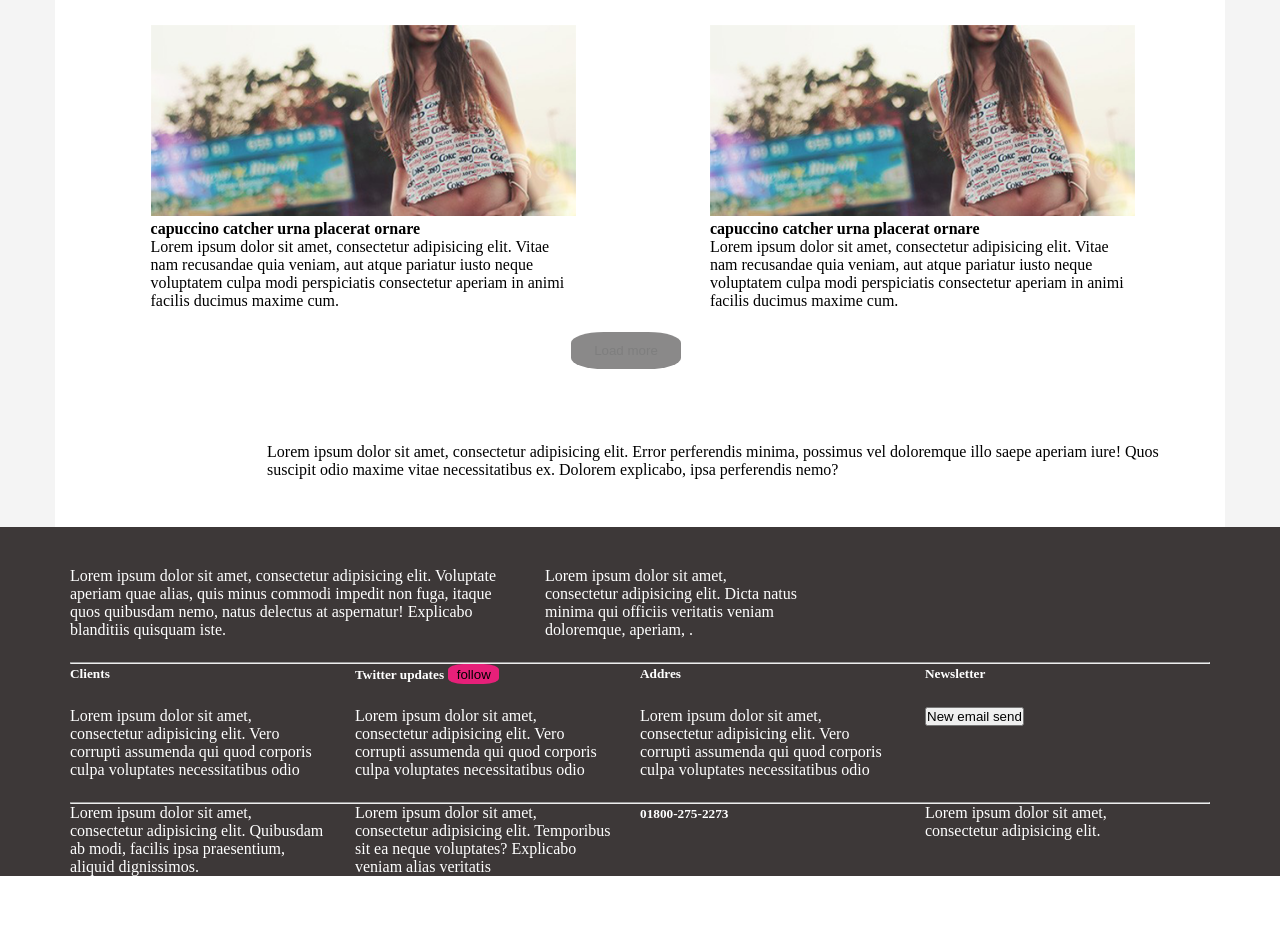
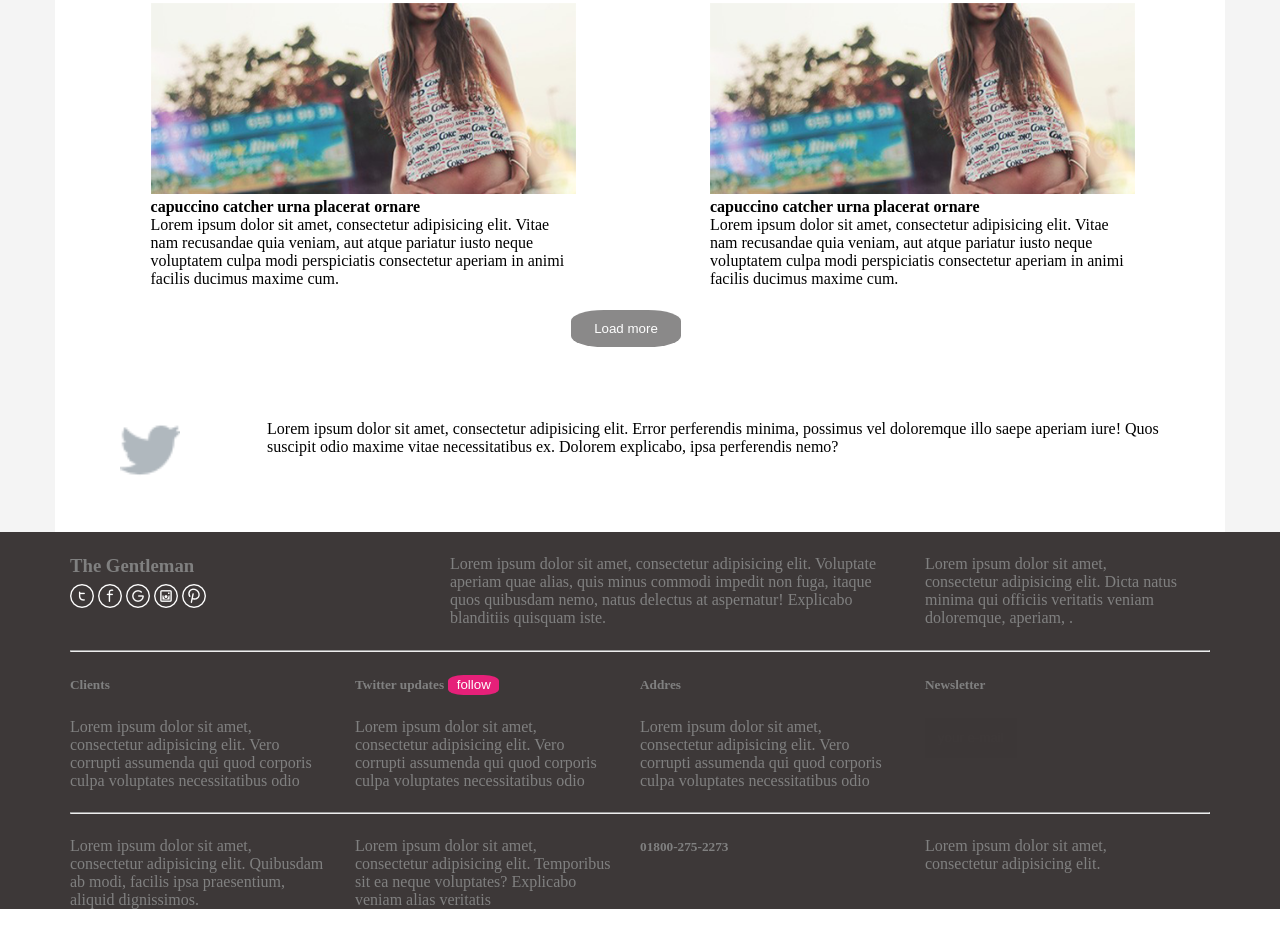
Before and after one commit to adrianaVN/22_TheGentleman, a plain HTML site: page index.html in a window 1280 px wide. Shown: the part 1190-2122 px from the top of the page. Before the commit the page ends 2089 px from the top, so only its background shows below. Drawn offline with Linux system fonts and the light colour scheme.

Commit message:
examen completo
cd..

```diff
--- a/css/main.css
+++ b/css/main.css
@@ -9,7 +9,7 @@ header{
 }
 footer{
 	background-color: #3D3838;
-	color: white;
+	color: gray;
 }
 h5{
 	display: inline-block;
@@ -27,6 +27,7 @@ h5{
 	opacity: 0.5;
 	border-radius:30%;
 	border-style: none;
+	color: white;
 
 }
 #boton2{
@@ -37,6 +38,7 @@ h5{
 	opacity: 0.5;
 	border-radius:30%;
 	border-style: none;
+	color: white;
 
 }
 #boton3{
@@ -46,6 +48,7 @@ h5{
 	background-color: #E62079;
 	border-radius:30%;
 	border-style: none;
+	color: white;
 
 }
 .color{
@@ -66,3 +69,20 @@ h5{
 #ros{
 	color: #F41CA5;
 }
+.espacio2{
+	margin-top: 2%;
+}
+.input{
+	background-color: #2A2424;
+	opacity: 0.5%;
+	border-style: none;
+	padding: 5%;
+}
+#twitter{
+	width: 60px;
+	height:60px;
+	margin-left: 25%;
+}
+hr{
+	color: gray;
+}
--- a/css/utilities.css
+++ b/css/utilities.css
@@ -62,7 +62,7 @@ strong {
 }
 
 .active {
-	color: #0dc0c0;
+	color: #F0086A;
 }
 
 .a-none-decoration{
--- a/index.html
+++ b/index.html
@@ -27,12 +27,12 @@
           </div>
           <div class="col-6">
               <nav class="text-right">
-                <a href="" class="a-none-decoration text-white">Home</a>
-                <a href="" class="a-none-decoration text-white">Portfolio</a>
-                <a href="" class="a-none-decoration text-white">Services</a>
-                <a href="" class="a-none-decoration text-white">Blog</a>
-                <a href="" class="a-none-decoration text-white">Features</a>
-                <a href="" class="a-none-decoration text-white">Contact</a>
+                <a href="#home" class="a-none-decoration text-white active">Home</a>
+                <a href="#portfolio" class="a-none-decoration text-white pl-5">Portfolio</a>
+                <a href="#services" class="a-none-decoration text-white pl-5">Services</a>
+                <a href="#blog" class="a-none-decoration text-white pl-5">Blog</a>
+                <a href="#features" class="a-none-decoration text-white pl-5">Features</a>
+                <a href="#contact" class="a-none-decoration text-white pl-5">Contact</a>
               </nav>
           </div>
         </div>
@@ -44,7 +44,7 @@
               <img src="img/header.png" alt="paisaje" id="paisaje" class="text'center">
             </div>
             <div class="col-4 inline">
-              <h2>The gentleman wordpress themes has attitude!!!</h2>
+              <a name="home"><h2>The gentleman wordpress themes has attitude!!!</h2></a>
               <p>Lorem ipsum dolor sit amet, consectetur adipisicing elit. Natus ducimus, voluptatibus repudiandae nobis, dolores ipsa. Sit quaerat, eum explicabo, deleniti temporibus eos quam expedita magnam quis iure similique. Consectetur, qui!</p>
               <p>Lorem ipsum dolor sit amet, consectetur adipisicing elit. Ratione facere aut, architecto commodi odio quod porro delectus dicta reprehenderit quia nemo dolore vero sapiente voluptate nam, excepturi voluptas possimus temporibus.</p>
               <button id="boton1">Read more</button>
@@ -54,17 +54,17 @@
       </section>
       <section>
         <div class="container color">
-          <div class="row espacio">
+          <div class="row">
             <div class="col-12">
-              <h3>LATEST PROJECTS</h3>
+              <a name="portfolio"><h3>LATEST PROJECTS</h3></a>
             </div>
           </div>
           <div class="row espacio">
             <div class="col-12">
-              <nav>
+              <nav class="">
                 <a href="" class="a-none-decoration">Recent Work</a>
-                <a href="" class="a-none-decoration">Popular work</a>
-                <a href="" class="a-none-decoration">All work</a>
+                <a href="" class="a-none-decoration pl-5">Popular work</a>
+                <a href="" class="a-none-decoration pl-5">All work</a>
               </nav>
             </div>
           </div>
@@ -115,7 +115,7 @@
         <div class="container color">
           <div class="row espacio">
             <div class="col-2">
-              <img src="" alt="">
+              <a name="services"><img src="img/gorjeo.png" alt="" id="twitter"></a>
             </div>
             <div class="col-10">
               <p>Lorem ipsum dolor sit amet, consectetur adipisicing elit. Error perferendis minima, possimus vel doloremque illo saepe aperiam iure! Quos suscipit odio maxime vitae necessitatibus ex. Dolorem explicabo, ipsa perferendis nemo?</p>
@@ -127,30 +127,30 @@
         <div class="container-fluid">
           <div class="container">
             <div class="row espacio">
-              <div class="col-4">
-                <img src="" alt="">
+              <div class="col-4 espacio2">
+               <a name="blog"><h3>The Gentleman</h3></a>
+              <div class="row espacio2">
+                <div class="col-12">
+                  <a href="https://twitter.com/adry_venegas"><img src="img/twitter.png" alt=""></a>
+                  <a href="https://www.facebook.com/adriana.venegas2"><img src="img/facebook.png" alt=""></a>
+                  <a href="https://plus.google.com/"><img src="img/google.png" alt=""></a>
+                  <a href="https://www.instagram.com/adry_venegas/"><img src="img/instagram.png" alt=""></a>
+                  <a href="https://es.pinterest.com/"><img src="img/pinterest.png" alt=""></a>
+                </div>
+               </div>
               </div>
-              <div class="row espacio">
-                <div class="col'12">
-                  <img src="" alt="">
-                  <img src="" alt="">
-                  <img src="" alt="">
-                  <img src="" alt="">
-                  <img src="" alt="">
-                </div>
-              </div>
-              <div class="col-5">
+              <div class="col-5 espacio2">
                 <p>Lorem ipsum dolor sit amet, consectetur adipisicing elit. Voluptate aperiam quae alias, quis minus commodi impedit non fuga, itaque quos quibusdam nemo, natus delectus at aspernatur! Explicabo blanditiis quisquam iste.</p>
               </div>
-              <div class="col-3">
+              <div class="col-3 espacio2">
                 <p>Lorem ipsum dolor
                  sit amet, consectetur adipisicing elit. Dicta natus minima qui officiis veritatis veniam doloremque, aperiam, .</p>
               </div>
             </div>
             <hr>
-            <div class="row espacio">
+            <div class="row espacio espacio2">
               <div class="col-3">
-                <h5>Clients</h5>
+                <a name="features"><h5>Clients</h5></a>
               </div>
               <div class="col-3">
                 <h5>Twitter updates</h5>
@@ -174,11 +174,11 @@
                 <p>Lorem ipsum dolor sit amet, consectetur adipisicing elit. Vero corrupti assumenda qui quod corporis culpa voluptates necessitatibus odio</p>
               </div>
               <div class="col-3">
-                <button>New email send</button>
+               <input type="text" size="20" name="your email" placeholder="your e-mail " class="input">
               </div>
             </div>
             <hr>
-            <div class="row espacio">
+            <div class="row espacio espacio2">
               <div class="col-3">
                 <p>Lorem ipsum dolor sit amet, consectetur adipisicing elit. Quibusdam ab modi, facilis ipsa praesentium, aliquid dignissimos. </p>
               </div>
```
Also changed, not shown: img/facebook.png (added), img/google.png (added), img/gorjeo.png (added), img/instagram.png (added), img/pinterest.png (added), img/twitter.png (added).
